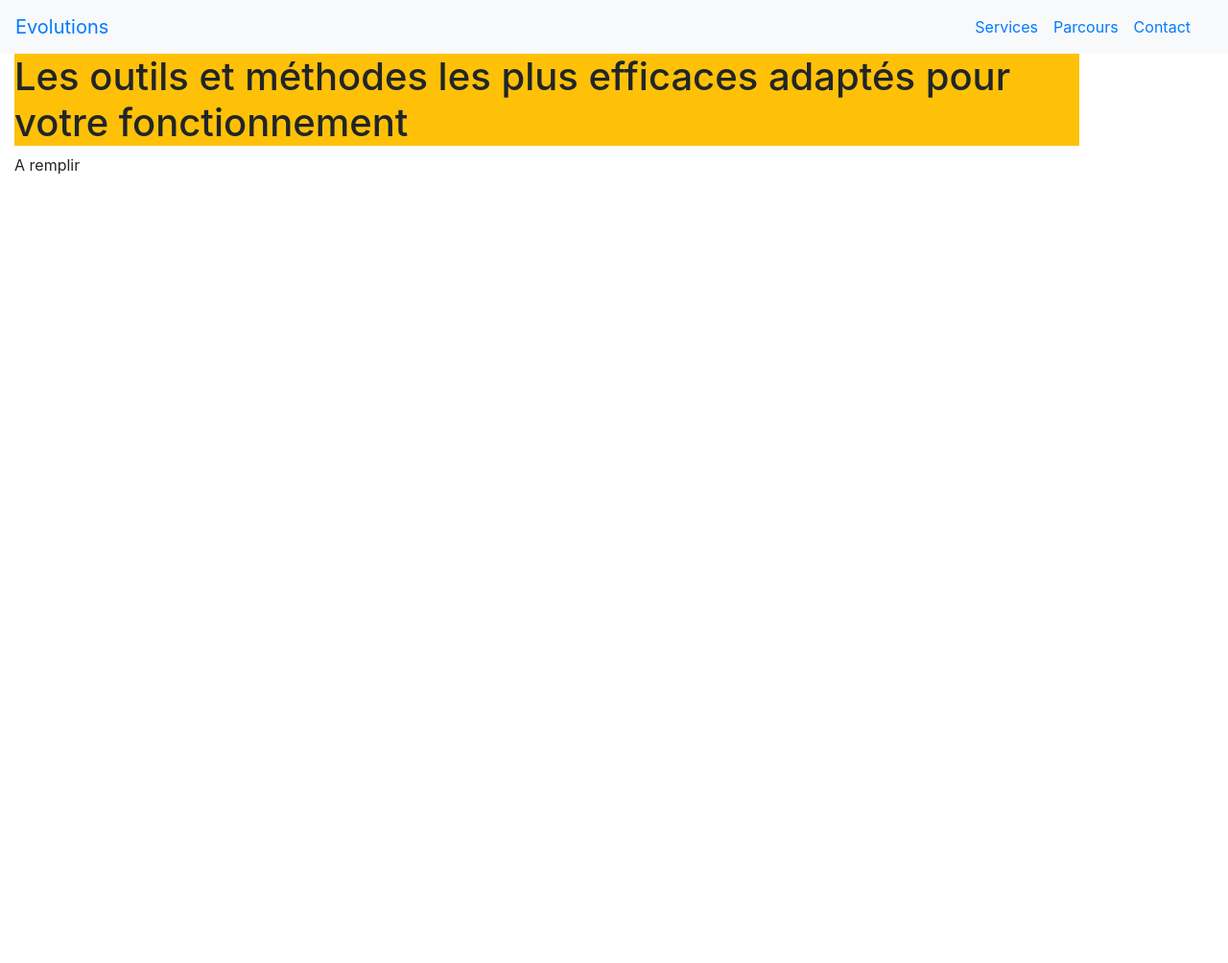
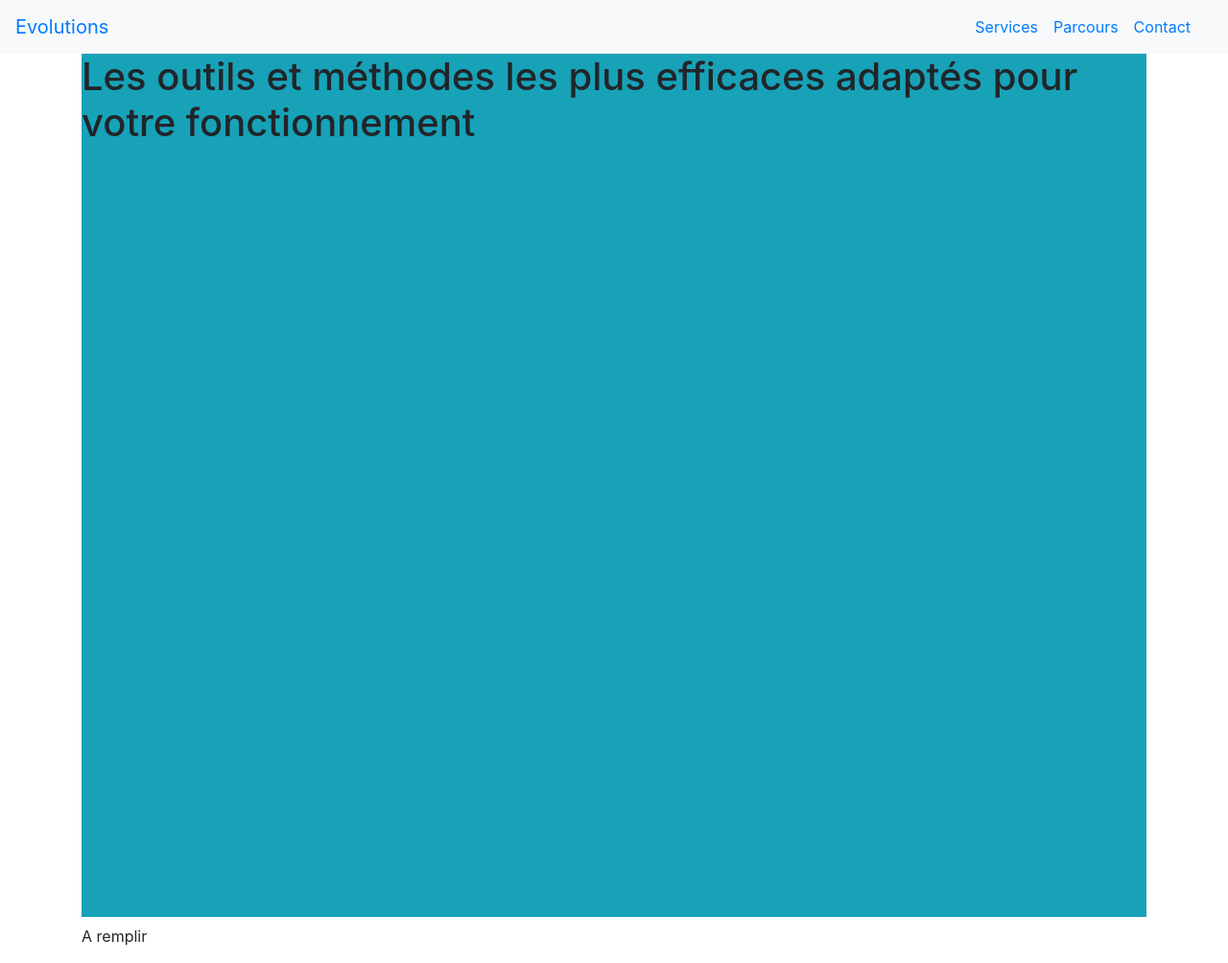
Before and after one commit to OrgaEvolutions/orgaevolutions.github.io, a Jekyll site: the page built from index.html, in a window 1280 px wide. Shown: the whole page at 96% size. Built offline with Jekyll 4.4.1, drawn with Linux system fonts in a browser that asks for light colours; before the commit the page ends 900 px from its top, so only the background shows below that.

Commit message:
Update index.html

```diff
--- a/index.html
+++ b/index.html
@@ -2,8 +2,8 @@
 layout: default
 title: evolutions
 ---
-<div class="container h-100 d-inline-block">
-	<h1 class="bg-warning">Les outils et méthodes les plus efficaces adaptés pour votre fonctionnement</h1>
+<div class="container">
+	<h1 class="bg-info min-vh-100">Les outils et méthodes les plus efficaces adaptés pour votre fonctionnement</h1>
 	<p>A remplir</p>
 
 </div>
```
